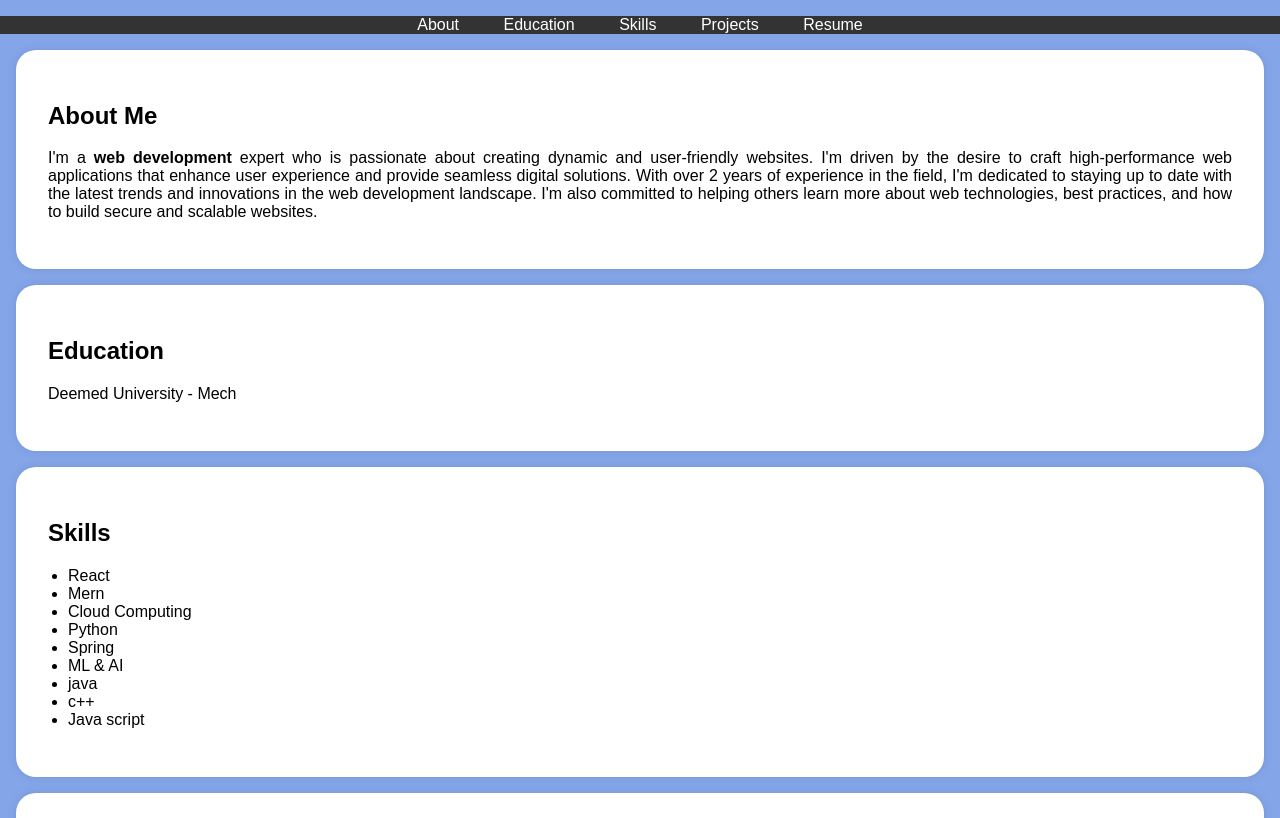
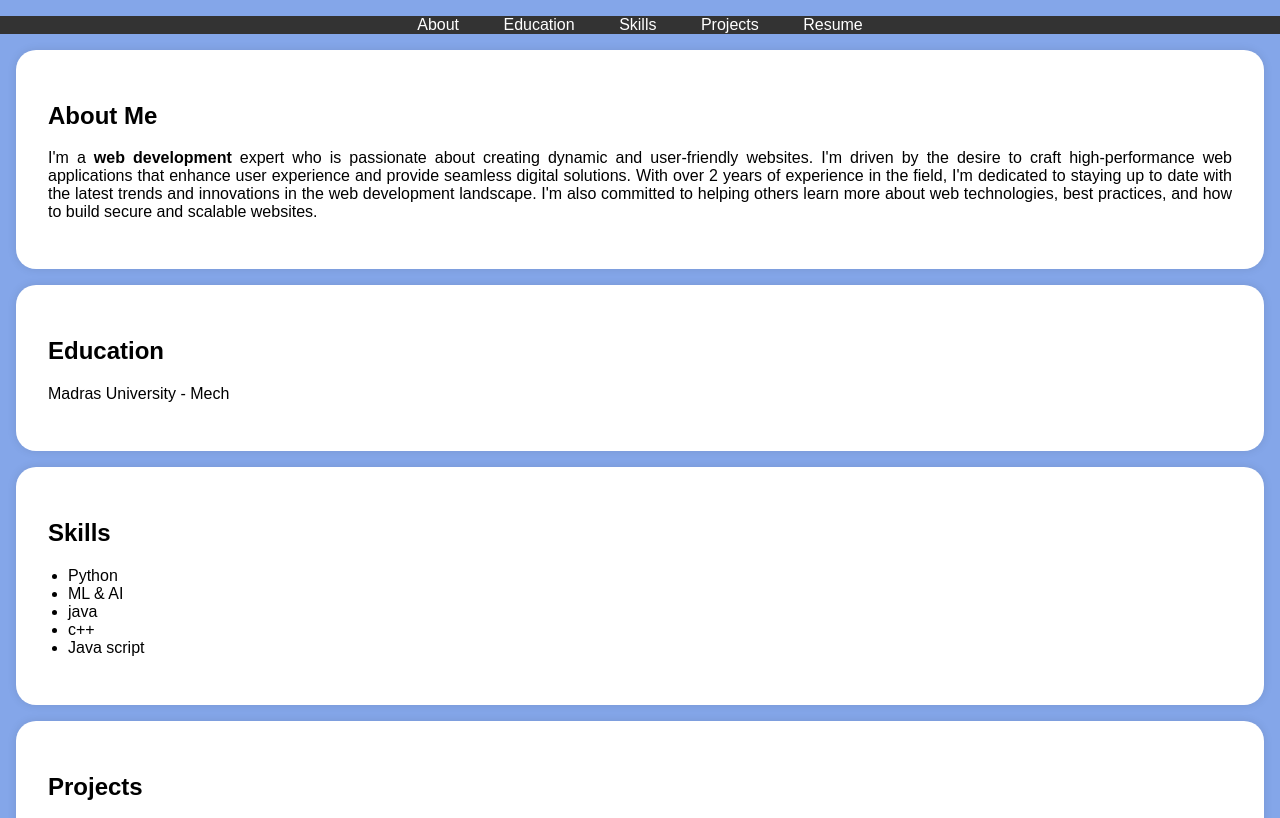
Before and after one commit to gayathri26062006/Digital_portfolio, a plain HTML site: page index.html in a window 1280 px wide. Shown: the part 197-1015 px from the top of the page. Drawn offline with Linux system fonts and the light colour scheme.

Commit message:
Update index.html

```diff
--- a/index.html
+++ b/index.html
@@ -128,7 +128,7 @@
     <section id="education">
         <div class="section-content">
             <h2>Education</h2>
-            <p>Deemed University  - Mech</p>
+            <p>Madras University  - Mech</p>
 
 
         </div>
@@ -138,11 +138,7 @@
         <div class="section-content">
             <h2>Skills</h2>
             <ul>
-                <li>React</li>
-                <li>Mern</li>
-                <li>Cloud Computing</li>
                 <li>Python</li>
-                <li>Spring</li>
                 <li>ML & AI</li>
                 <li>java</li>
                 <li>c++</li>
```
